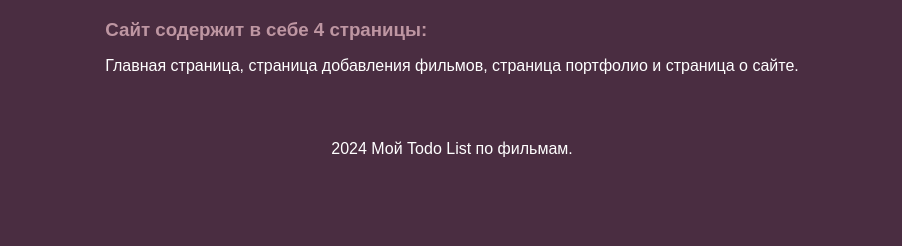
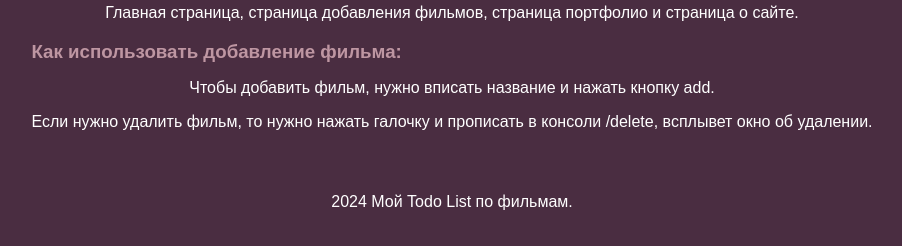
Before and after one commit to 1M0NKEY1/1M0NKEY1.github.io, a plain HTML site: page html/about.html in a window 1280 px wide. Shown: the part 412-658 px from the top of the page, without its empty margins (188-1090 px from the left). Drawn offline with Linux system fonts and the light colour scheme.

Commit message:
small refactoring in about page

```diff
--- a/html/about.html
+++ b/html/about.html
@@ -27,7 +27,13 @@
         <p>Сайт сделан Михайловым Егором в целях лабораторных работ по Web.</p>
         <h3>Сайт содержит в себе 4 страницы: </h3>
         <p>Главная страница, страница добавления фильмов, страница портфолио и страница о сайте.</p>
-        <h3></h3>
+        <h3>Как использовать добавление фильма:</h3>
+        <p>
+            Чтобы добавить фильм, нужно вписать название и нажать кнопку add.
+        </p>
+        <p>
+            Если нужно удалить фильм, то нужно нажать галочку и прописать в консоли /delete, всплывет окно об удалении.
+        </p>
     </section>
 </main>
 
```
